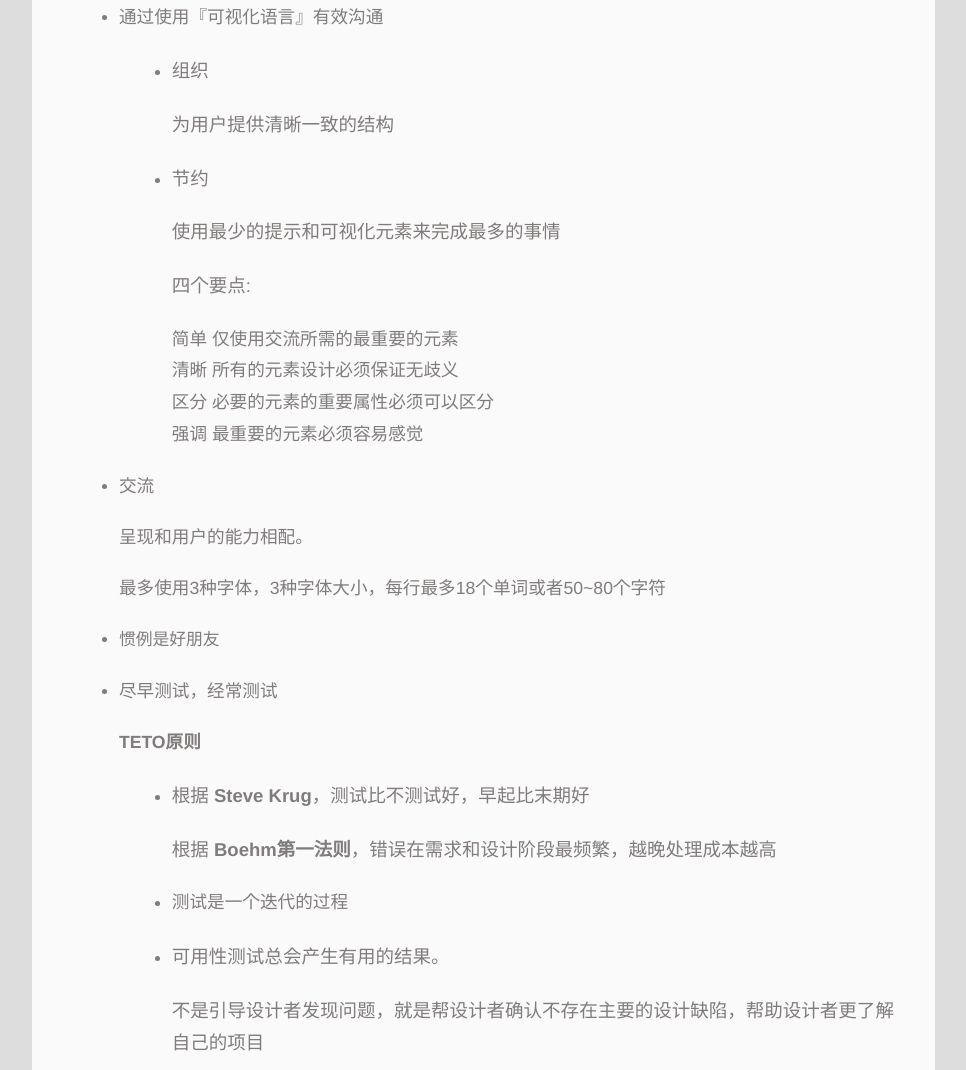
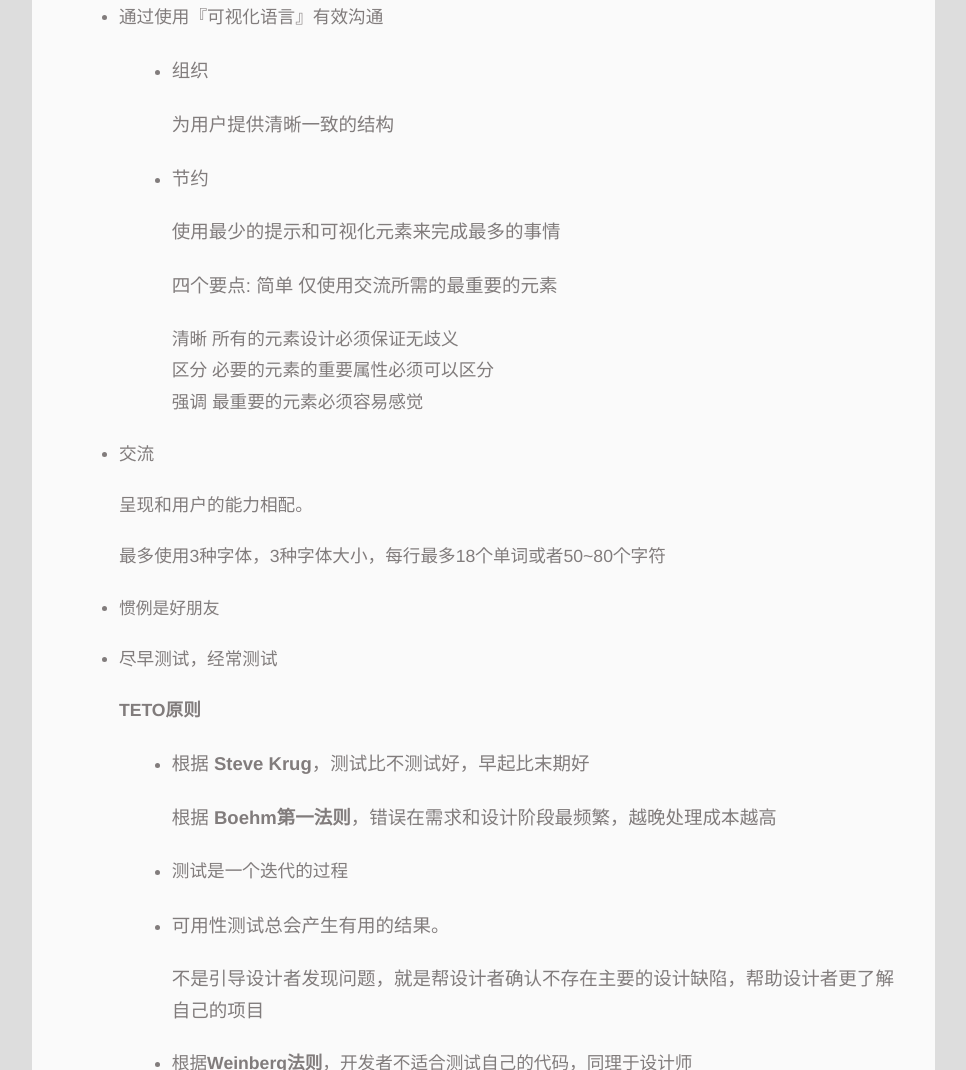
Before and after one commit to zoieyr/zoieyr.github.io, a plain HTML site: page 2015/03/18/众妙之门/index.html in a window 1280 px wide. Shown: the part 6616-7686 px from the top of the page, without its empty margins (6-972 px from the left). Drawn offline with Linux system fonts and the light colour scheme; files whose address does not match are found by name.

Commit message:
Site updated: 2015-03-18 13:48:54

```diff
--- a/2015/03/18/众妙之门/index.html
+++ b/2015/03/18/众妙之门/index.html
@@ -81,7 +81,7 @@
     </p>
   <p class="article-time">
     <time datetime="2015-03-18T04:16:14.000Z" itemprop="datePublished">2015-03-18</time>
-    更新日期:<time datetime="2015-03-18T05:47:04.000Z" itemprop="dateModified">2015-03-18</time>
+    更新日期:<time datetime="2015-03-18T05:48:52.000Z" itemprop="dateModified">2015-03-18</time>
 
   </p>
 </header>
@@ -217,9 +217,8 @@
 </li>
 <li><p>节约</p>
 <p>使用最少的提示和可视化元素来完成最多的事情</p>
-<p>四个要点:</p>
-<pre><code>简单 仅使用交流所需的最重要的元素
-清晰 所有的元素设计必须保证无歧义
+<p>四个要点: 简单 仅使用交流所需的最重要的元素</p>
+<pre><code>清晰 所有的元素设计必须保证无歧义
 区分 必要的元素的重要属性必须可以区分
 强调 最重要的元素必须容易感觉
 </code></pre></li>
```
